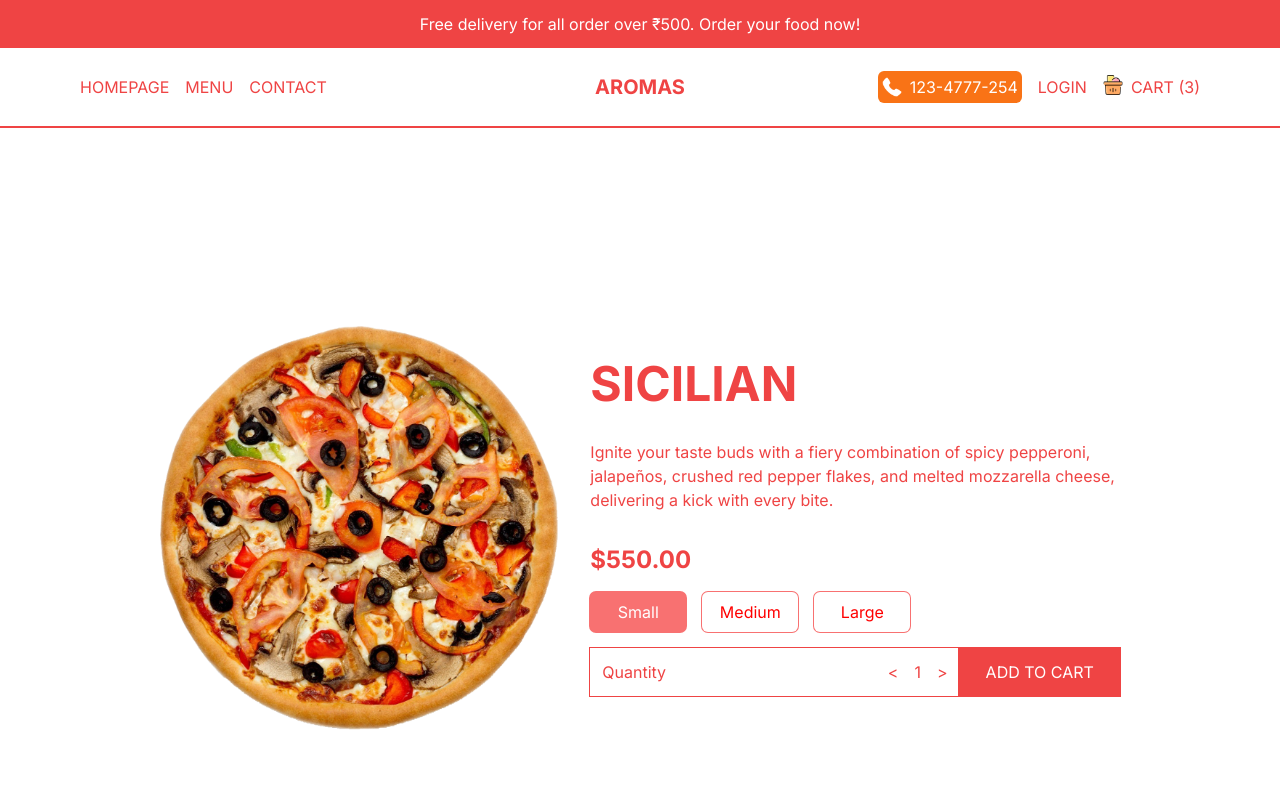
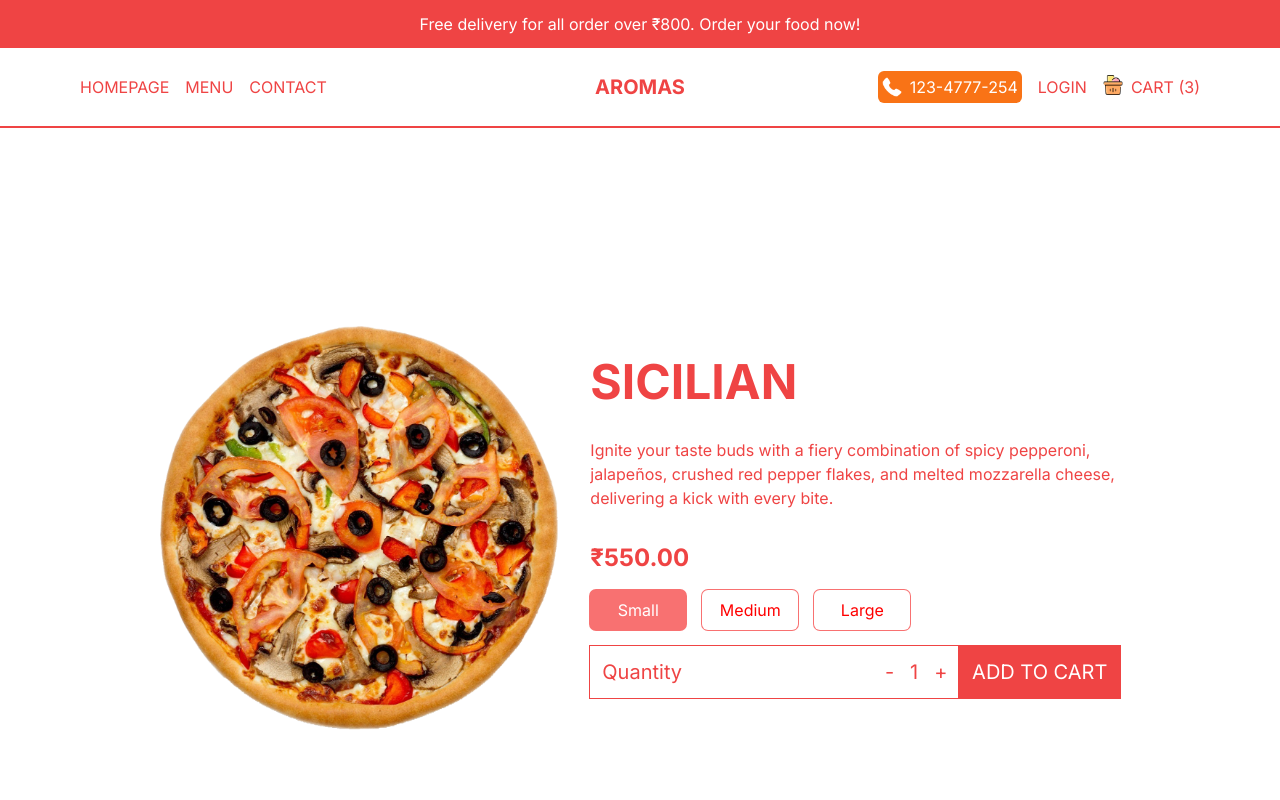
Before and after one commit to NishivSingh/restaurant-website, a Next.js app: page /product/1 in a window 1280 px wide. Shown: the top 800 px of the page. Built offline with nearby package versions, Linux system fonts and the light colour scheme.

Commit message:
Improved some functionality

```diff
--- a/src/components/Notification.tsx
+++ b/src/components/Notification.tsx
@@ -3,7 +3,7 @@ import React from "react";
 const Notification = () => {
   return (
     <div className="h-12 bg-red-500 text-white px-4 flex items-center justify-center text-center text-sm md:text-base cursor-pointer ">
-      Free delivery for all order over ₹500. Order your food now!
+      Free delivery for all order over ₹800. Order your food now!
     </div>
   );
 };
--- a/src/components/Price.tsx
+++ b/src/components/Price.tsx
@@ -21,7 +21,7 @@ const Price = ({ price, id, options }: Props) => {
 
   return (
     <div className="flex flex-col gap-4">
-      <h2 className="text-2xl font-bold">${total.toFixed(2)}</h2>
+      <h2 className="text-2xl font-bold">₹{total.toFixed(2)}</h2>
       {/* OPTIONS CONTAINER */}
       <div className="flex gap-4">
         {options?.map((option, index) => (
@@ -39,21 +39,21 @@ const Price = ({ price, id, options }: Props) => {
         ))}
       </div>
       {/* QUANTITY AND ADD BUTTON CONTAINER */}
-      <div className="flex justify-between items-center">
+      <div className="flex justify-between items-center text-xl">
         {/* QUANTITY */}
         <div className="flex justify-between w-full p-3 ring-1 ring-red-500">
           <span>Quantity</span>
-          <div className="flex gap-4 items-center">
+          <div className="flex gap-4">
             <button
               onClick={() => setQuantity((prev) => (prev > 1 ? prev - 1 : 1))}
             >
-              {"<"}
+              {"-"}
             </button>
             <span>{quantity}</span>
             <button
               onClick={() => setQuantity((prev) => (prev < 9 ? prev + 1 : 9))}
             >
-              {">"}
+              {"+"}
             </button>
           </div>
         </div>
--- a/src/data.ts
+++ b/src/data.ts
@@ -343,11 +343,11 @@ export const singleProduct: Product = {
     },
     {
       title: "Medium",
-      additionalPrice: 4,
+      additionalPrice: 90,
     },
     {
       title: "Large",
-      additionalPrice: 6,
+      additionalPrice: 160,
     },
   ],
 };
```
